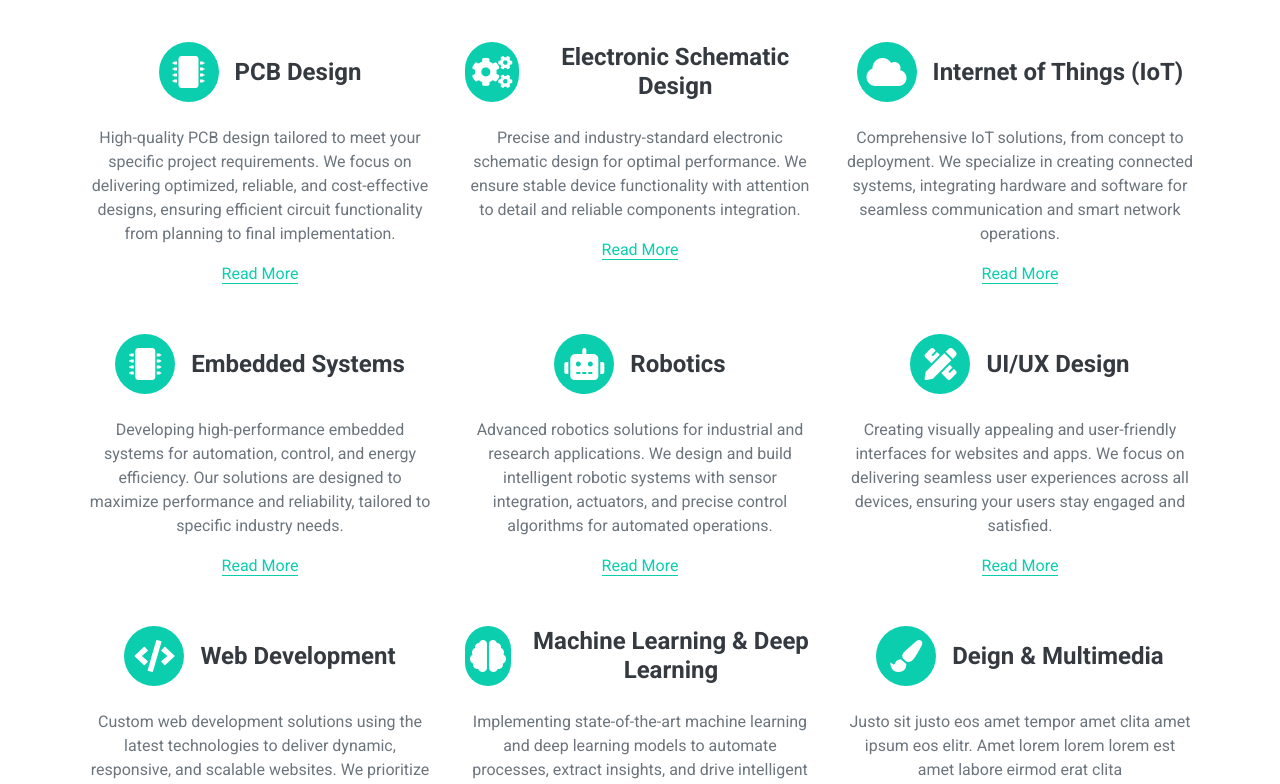
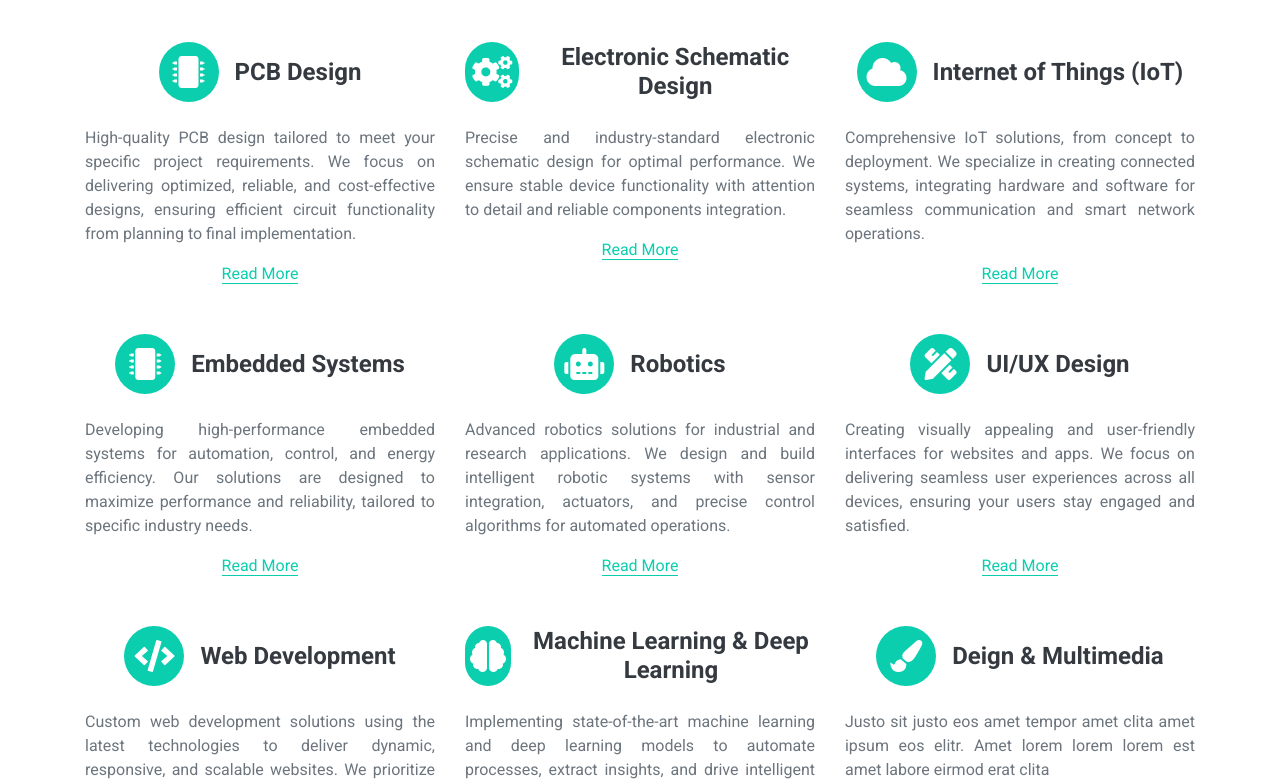
Before and after one commit to usama09-cpu/WEB-Frontend-React--Portofolio, a React (Vite) app: page / in a window 1280 px wide. Shown: the part 4400-5184 px from the top of the page. Built offline with nearby package versions, Linux system fonts and the light colour scheme.

Commit message:
update 9

```diff
--- a/src/components/Portofolio.jsx
+++ b/src/components/Portofolio.jsx
@@ -168,7 +168,7 @@ const Portofolio = () => {
                         src={selectedProject.src}
                         alt={selectedProject.title}
                       />
-                      <p>{selectedProject.description}</p>
+                      <p className="text-justify">{selectedProject.description}</p>
                       <p>
                         <strong>Type :</strong> {selectedProject.type}
                       </p>
--- a/src/components/Services.jsx
+++ b/src/components/Services.jsx
@@ -64,7 +64,7 @@ const Services = () => {
                   <i className={`fa fa-2x ${service.icon} service-icon bg-primary text-white mr-3`}></i>
                   <h4 className="font-weight-bold m-0">{service.title}</h4>
                 </div>
-                <p>{service.description}</p>
+                <p className="text-justify">{service.description}</p>
                 <a className="border-bottom border-primary text-decoration-none" href="">Read More</a>
               </div>
             ))}
```
